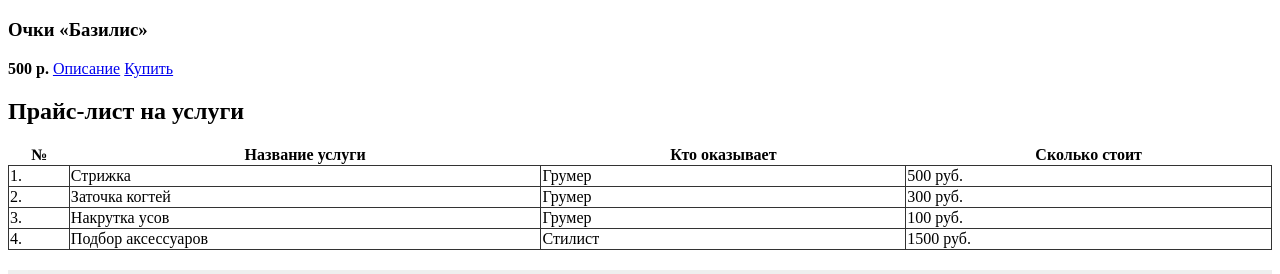
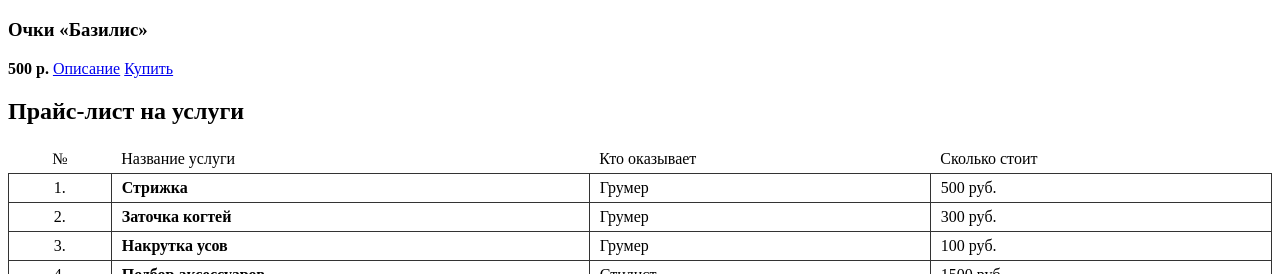
Before and after one commit to Evgenij-Vasiliev/The-Great-Keksby, a plain HTML site: page index.html in a window 1280 px wide. Shown: the part 2036-2310 px from the top of the page. Drawn offline with Linux system fonts and the light colour scheme.

Commit message:
styling the table

```diff
--- a/index.html
+++ b/index.html
@@ -119,32 +119,32 @@
         <h2>Прайс-лист на услуги</h2>
         <table class="price-list">
             <tr>
-                <th>№</th>
+                <th class="price-number">№</th>
                 <th>Название услуги</th>
                 <th>Кто оказывает</th>
                 <th>Сколько стоит</th>
             </tr>
             <tr>
-                <td>1.</td>
-                <td>Стрижка</td>
+                <td class="price-number">1.</td>
+                <td class="price-name">Стрижка</td>
                 <td>Грумер</td>
                 <td>500 руб.</td>
             </tr>
             <tr>
-                <td>2.</td>
-                <td>Заточка когтей</td>
+                <td class="price-number">2.</td>
+                <td class="price-name">Заточка когтей</td>
                 <td>Грумер</td>
                 <td>300 руб.</td>
               </tr>
               <tr>
-                <td>3.</td>
-                <td>Накрутка усов</td>
+                <td class="price-number">3.</td>
+                <td class="price-name">Накрутка усов</td>
                 <td>Грумер</td>
                 <td>100 руб.</td>
               </tr>
               <tr>
-                <td>4.</td>
-                <td>Подбор аксессуаров</td>
+                <td class="price-number">4.</td>
+                <td class="price-name">Подбор аксессуаров</td>
                 <td>Стилист</td>
                 <td>1500 руб.</td>
               </tr>
--- a/style.css
+++ b/style.css
@@ -12,3 +12,20 @@
 .price-list td {
   border: 1px solid #333333;
 }
+
+.price-list th {
+  font-weight: normal;
+  text-align: left;
+}
+
+.price-list td, .price-list th {
+  padding: 5px 10px;
+}
+
+.price-list .price-number {
+  text-align: center;
+}
+
+.price-list .price-name {
+  font-weight: bold;
+}
```
